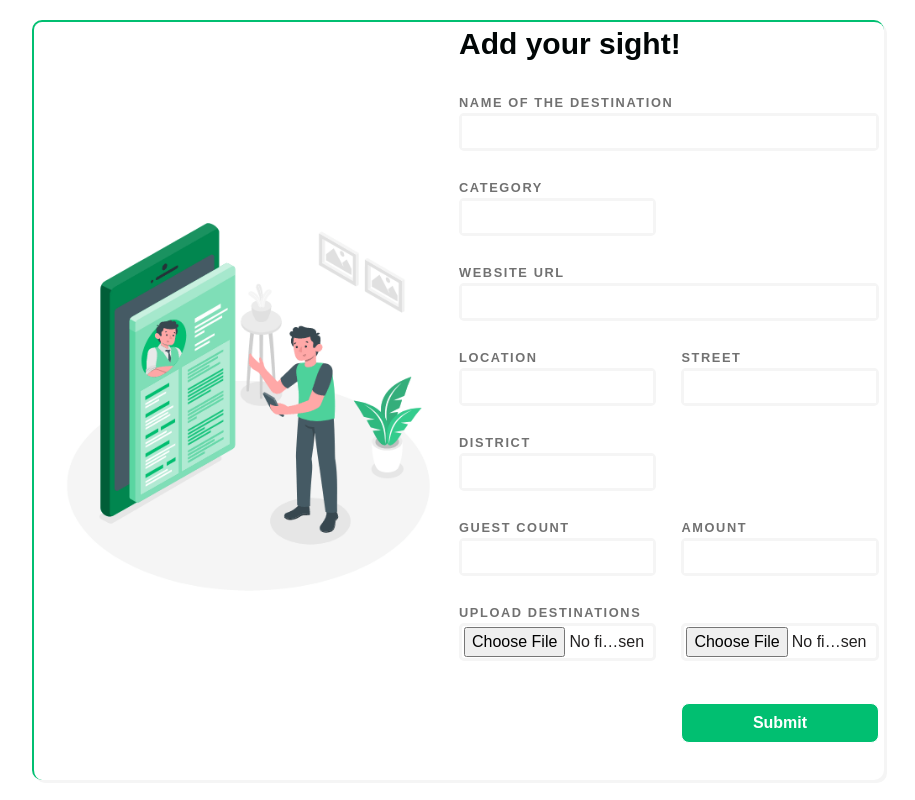
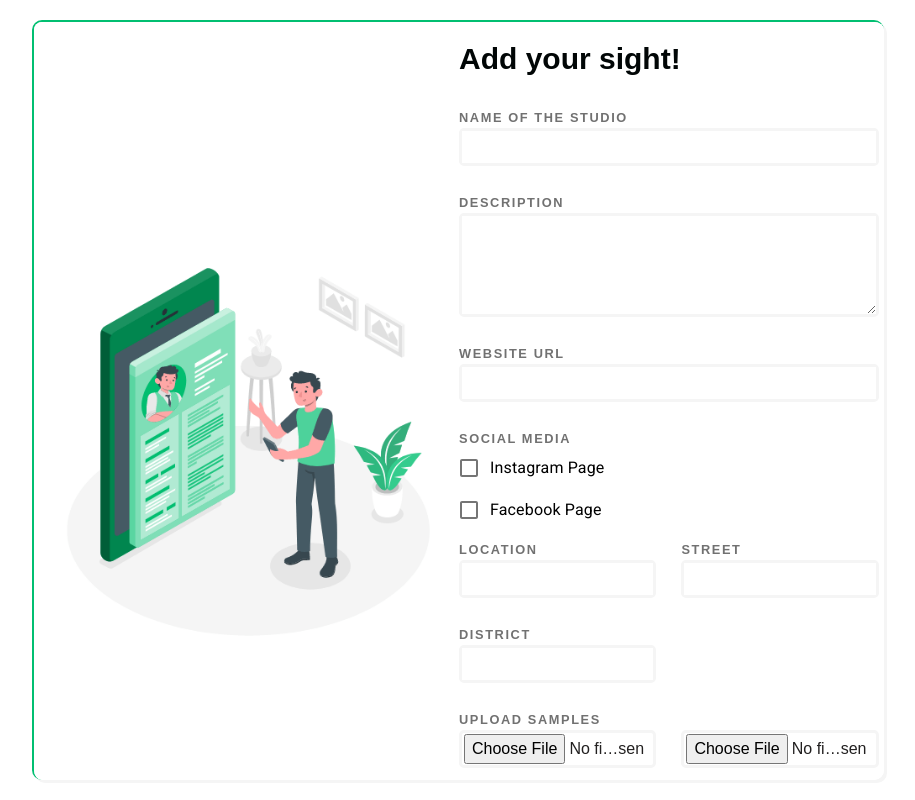
Before and after one commit to Knot-17/client, a React (Create React App) app: page /add/photo in a window 1280 px wide. Shown: the whole page, without its empty margins (182-1097 px from the left). Built offline with nearby package versions, Linux system fonts and the light colour scheme; a web font is replaced by a local one.

Commit message:
addPhotographers

```diff
--- a/src/components/AddEvents/AddEventsElements.jsx
+++ b/src/components/AddEvents/AddEventsElements.jsx
@@ -41,13 +41,14 @@ export const SecondaryContainer =styled.div`
     border-left-color: #01bf71;
     border-top: solid 2px;
     border-top-color: #01bf71;
+    overflow: auto;
 
     @media screen and (max-width:720px){
         display: flex;
         flex-direction: column;
         align-items: center;
         justify-content: center;
-        overflow:scroll;
+
     }
 `
 
@@ -73,7 +74,7 @@ export const ImageBox = styled.img`
     @media screen and (max-width:720px){
         height: 200px;
         width: 200px;
-        margin-top:300px;
+        margin-top:160%;
     }
     @media screen and (max-width:880px){
         height: auto;
@@ -89,6 +90,12 @@ export const ImageBox = styled.img`
 export const FormContainer = styled.div`
     display:flex;
     flex-direction: column;
+    margin-bottom: 15px;
+    margin-top: 15px;
+
+    @media screen and (max-width:480px){
+        margin-top:75%;
+    }
 `
 
 export const TitleContainer = styled.h1`
@@ -156,6 +163,17 @@ export const Input = styled.input`
     color: rgb(34, 32, 32);
 `
 
+export const TextArea =styled.textarea`
+    padding: 1px;
+    padding-right: 2px;
+    padding-left: 2px;
+    appearance: none;
+    outline: none;
+    width: 100%;
+
+    color: rgb(34, 32, 32);
+`
+
 export const InputContainerFull = styled.div`
     display:flex;
     flex-direction: column;
--- /dev/null
+++ b/src/components/AddEvents/Context/DataContext.jsx
@@ -0,0 +1,20 @@
+import React, { createContext, useState, useContext } from 'react'
+
+const DataContext = createContext()
+
+export const DataProvider = ({children}) => {
+  const [data, setData] = useState({});
+
+  const setValues = (values) => {
+    setData(prevData => ({
+      ...prevData,
+      ...values
+    }))
+  }
+
+  return <DataContext.Provider value={{data, setValues}}>
+    {children}
+  </DataContext.Provider>
+}
+
+export const useData = () => useContext(DataContext)
--- a/src/components/AddEvents/Photogrphy/addPhotographers.jsx
+++ b/src/components/AddEvents/Photogrphy/addPhotographers.jsx
@@ -1,8 +1,19 @@
-import React from 'react'
-import { FormBox, FormContainer, ImageBox, ImageContainer, Input, InputBox, InputContainerLeft,  Label, PrimaryContainer, SecondaryContainer, TitleContainer ,Form, MainContainer, InputContainerFull, InputContainerSingle, InputContainerDouble, ButtonContainer, Button } from '../AddEventsElements'
+import React ,{useState} from 'react'
+import { FormBox, FormContainer, ImageBox, ImageContainer, Input, InputBox, InputContainerLeft,  Label, PrimaryContainer, SecondaryContainer, TitleContainer ,Form, MainContainer, InputContainerFull, InputContainerSingle, InputContainerDouble, ButtonContainer, Button, TextArea } from '../AddEventsElements'
 import Image from './../../../images/Personal site.gif'
+import Checkbox from "@material-ui/core/Checkbox";
+import FormControlLabel from "@material-ui/core/FormControlLabel";
+// import { yupResolver } from "@hookform/resolvers";
+import * as yup from "yup";
+import { useForm } from "react-hook-form";
 
 const AddPhotographers = () => {
+  const  [hasInstagram, setHasInstagram] = useState(false);
+  const handleClickInstagram = () => setHasInstagram(!hasInstagram)
+  const  [hasFacebook, setHasFacebook] = useState(false);
+  const handleClickFacebook = () => setHasFacebook(!hasFacebook)
+
+
   return (
     <>
       <MainContainer>
@@ -17,20 +28,21 @@ const AddPhotographers = () => {
                       <FormBox>
                          <InputContainerFull>
                             <InputContainerLeft>
-                              <Label> Name of the Destination </Label>
+                              <Label> Name of the Studio </Label>
                               <InputBox>
                                 <Input  />
                               </InputBox>
                             </InputContainerLeft>
                           </InputContainerFull>
-                          <InputContainerSingle>
+                          <InputContainerFull>
                             <InputContainerLeft>
-                              <Label> Category </Label>
+                              <Label> Description </Label>
                               <InputBox>
-                                <Input  />
+                                <TextArea
+                                  rows={4}/>
                               </InputBox>
                             </InputContainerLeft>
-                          </InputContainerSingle>
+                          </InputContainerFull>
                           <InputContainerFull>
                             <InputContainerLeft>
                               <Label>Website URL</Label>
@@ -38,6 +50,43 @@ const AddPhotographers = () => {
                                 <Input  />
                               </InputBox>
                             </InputContainerLeft>
+                          </InputContainerFull>
+                          <InputContainerFull>
+
+                              <Label>Social Media</Label>
+
+                              <FormControlLabel
+                                    control={
+                                      <Checkbox onClick={handleClickInstagram} checked={hasInstagram} color="primary"  name="hasPhone" />
+                                    }
+                                    label="Instagram Page"
+                                  />
+                                   {hasInstagram && (
+                                    <InputContainerLeft>
+                                      <Label>Instagram URL</Label>
+                                      <InputBox>
+                                        <Input/>
+                                      </InputBox>
+                                    </InputContainerLeft>
+
+                                    )}
+
+<FormControlLabel
+                                    control={
+                                      <Checkbox onClick={handleClickFacebook} checked={hasFacebook} color="primary"  name="hasPhone" />
+                                    }
+                                    label="Facebook Page"
+                                  />
+                                   {hasFacebook && (
+                                    <InputContainerLeft>
+                                      <Label>Facebook URL</Label>
+                                      <InputBox>
+                                        <Input/>
+                                      </InputBox>
+                                    </InputContainerLeft>
+
+                                    )}
+
                           </InputContainerFull>
                           <InputContainerDouble>
                             <InputContainerLeft>
@@ -61,21 +110,7 @@ const AddPhotographers = () => {
                               </InputBox>
                             </InputContainerLeft>
                           </InputContainerSingle>
-                          <InputContainerDouble>
-                            <InputContainerLeft>
-                              <Label> Guest Count </Label>
-                              <InputBox>
-                                <Input  />
-                              </InputBox>
-                            </InputContainerLeft>
-                            <InputContainerLeft>
-                              <Label> Amount </Label>
-                              <InputBox>
-                                <Input  />
-                              </InputBox>
-                            </InputContainerLeft>
-                          </InputContainerDouble>
-                          <Label> Upload Destinations </Label>
+                          <Label> Upload Samples </Label>
                           <InputContainerDouble>
                             <InputContainerLeft>
                               <InputBox>
```
Also changed, not shown: package.json (+5 -5 lines), src/screens/Form.jsx (+13 -13 lines), 1 other file (tests, documents, lock files or other folders).
